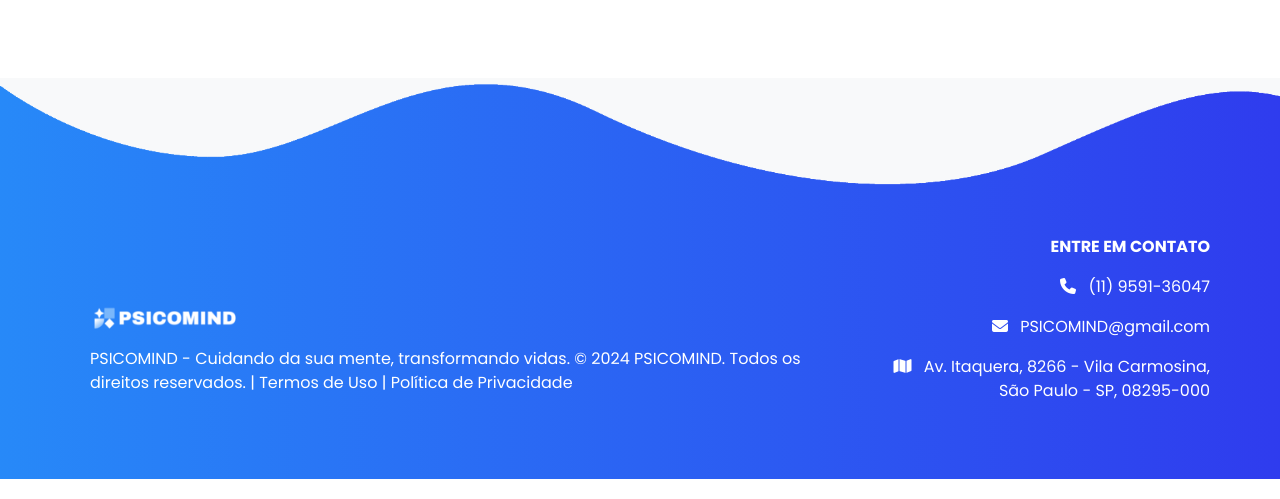
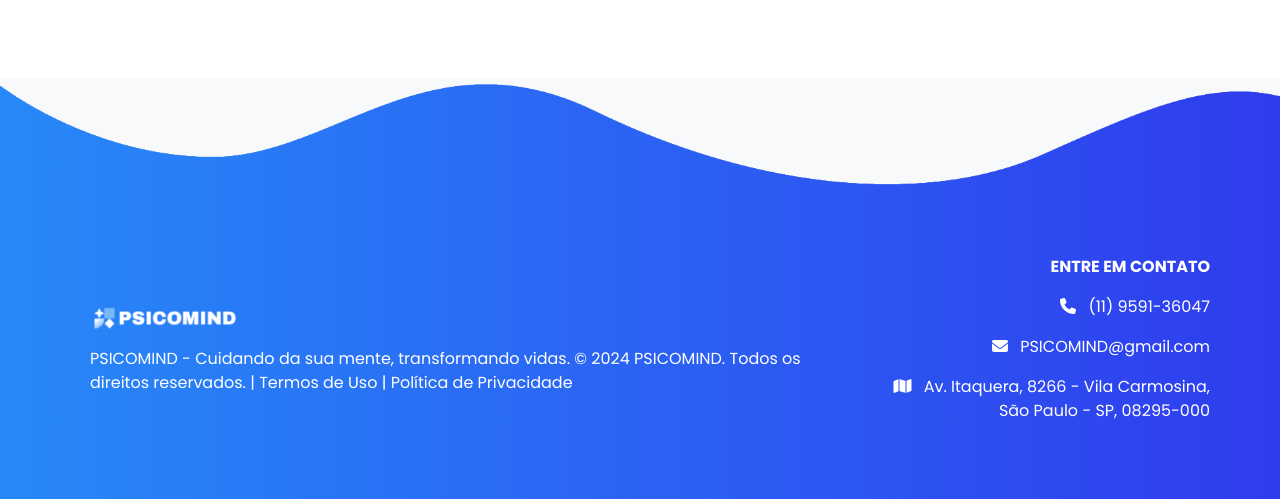
Before and after one commit to anbeatrsas/PSICOMIND-SITE, a PHP site: page / in a window 1280 px wide. Shown: the part 2375-2874 px from the top of the page. Run offline with PHP 8.4, Linux system fonts and the light colour scheme; some libraries are stand-ins or nearby versions.

Commit message:
ajustando de novo

```diff
--- a/SITE/css/style.css
+++ b/SITE/css/style.css
@@ -271,10 +271,9 @@ body{
 
 .contact{
 
-    margin-top: 40px;
+    margin-top: 60px;
     margin-left: 40px;
     margin-bottom: 60px;
-
 }
 
 .contact .fa-solid{
--- a/SITE/index.php
+++ b/SITE/index.php
@@ -141,7 +141,7 @@
     <img src="images/wave2.png" class="footer-img">
     <div class="container">
         <div class="row">
-            <div class="d-flex justify-content-between w-70">
+            <div class="d-flex justify-content-between w-100">
                 <div class="footer-box">
                     <img src="images/escritaBranco.png" alt="">
                     <p>PSICOMIND - Cuidando da sua mente, transformando vidas.
```
